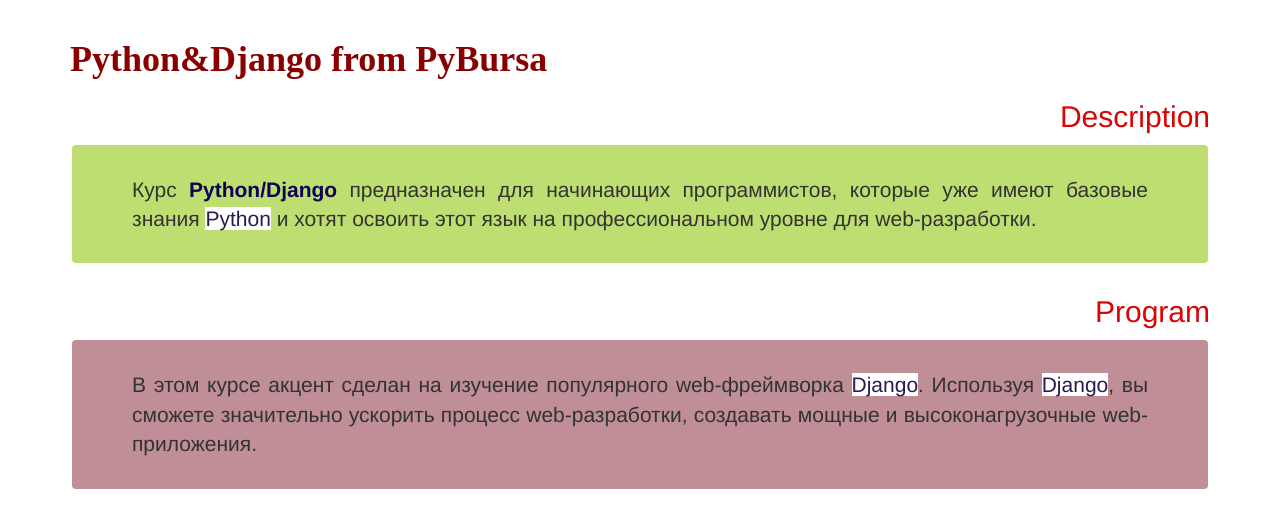
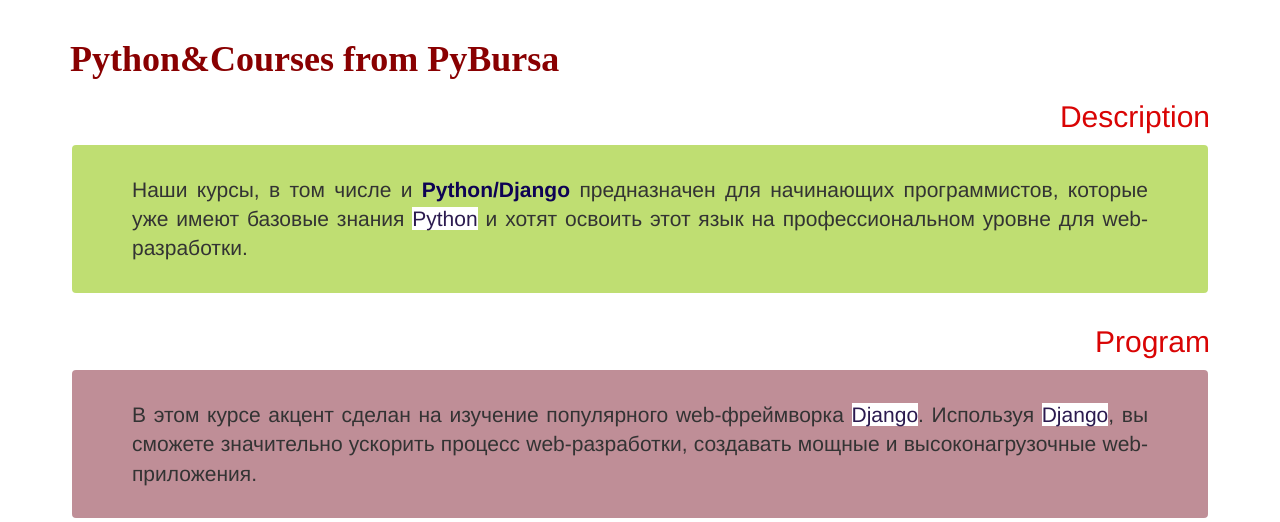
Before and after one commit to vpikalova/ooniversity_django_courses_04, a Django app: page / in a window 1280 px wide. Shown: the part 52-574 px from the top of the page. Run offline with Django 3.2, Linux system fonts and the light colour scheme; data comes from the database, SQL or seed files in the repository; both versions use the stored data as it was after the commit; parts of the project's set-up code (start-up, migrations or seed data) failed here and were passed over; some libraries are stand-ins or nearby versions.

Commit message:
Students try git, file index.html changed

```diff
--- a/templates/index.html
+++ b/templates/index.html
@@ -26,9 +26,9 @@
   </div>
 </nav>
     <div class="container">
-        <h1 class="head1">Python&amp;Django from PyBursa</h1>
+        <h1 class="head1">Python&amp;Courses from PyBursa</h1>
         <h2 class="head2 text-right">Description </h2>
-        <p class="lead text_pp text-justify jumbotron">Курс <span class="word_highlight1">Python/Django</span> предназначен для начинающих программистов, которые уже имеют базовые знания <span class="word_highlight2">Python</span>
+        <p class="lead text_pp text-justify jumbotron">Наши курсы, в том числе и <span class="word_highlight1">Python/Django</span> предназначен для начинающих программистов, которые уже имеют базовые знания <span class="word_highlight2">Python</span>
 			и хотят освоить этот язык на профессиональном уровне для web-разработки.</p>
         <h2 class="head2 text-right">Program </h2>
         <p class="lead text_pp2 text-justify jumbotron">В этом курсе акцент сделан на изучение популярного web-фреймворка  <span class="word_highlight2">Django</span>.
```
Also changed, not shown: db.sqlite3.
